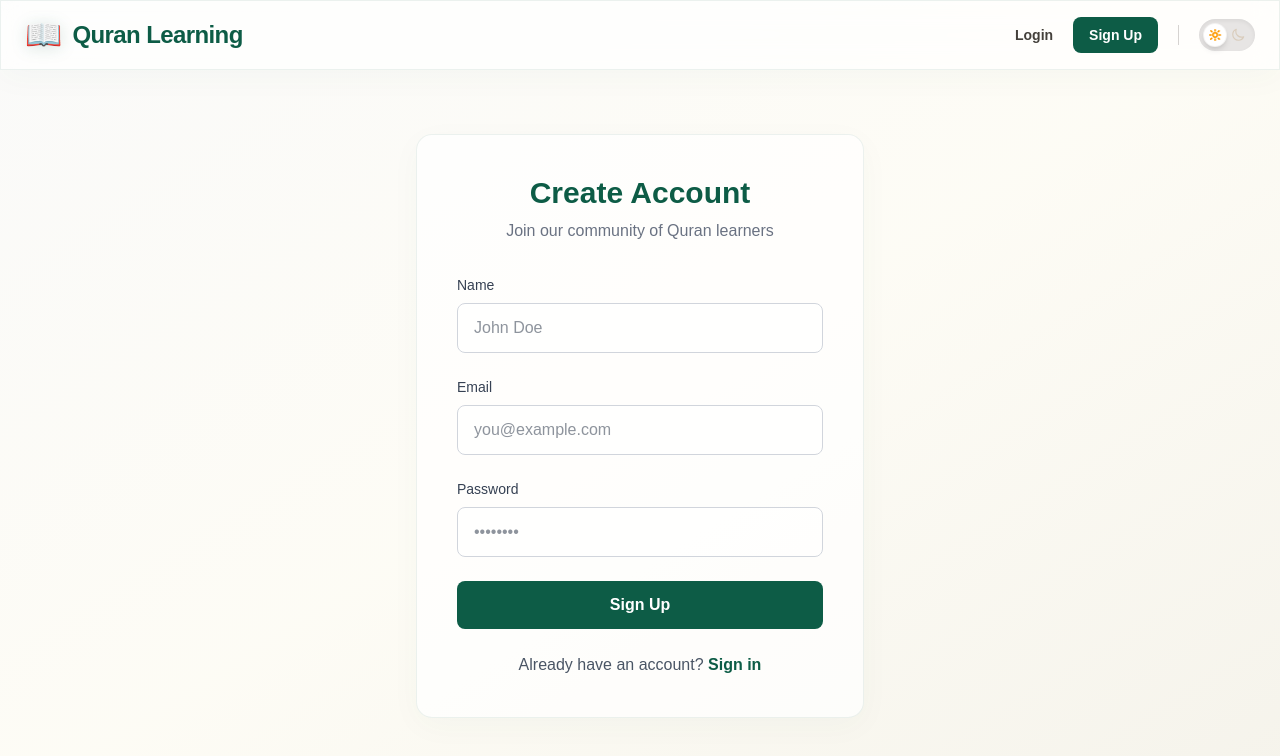
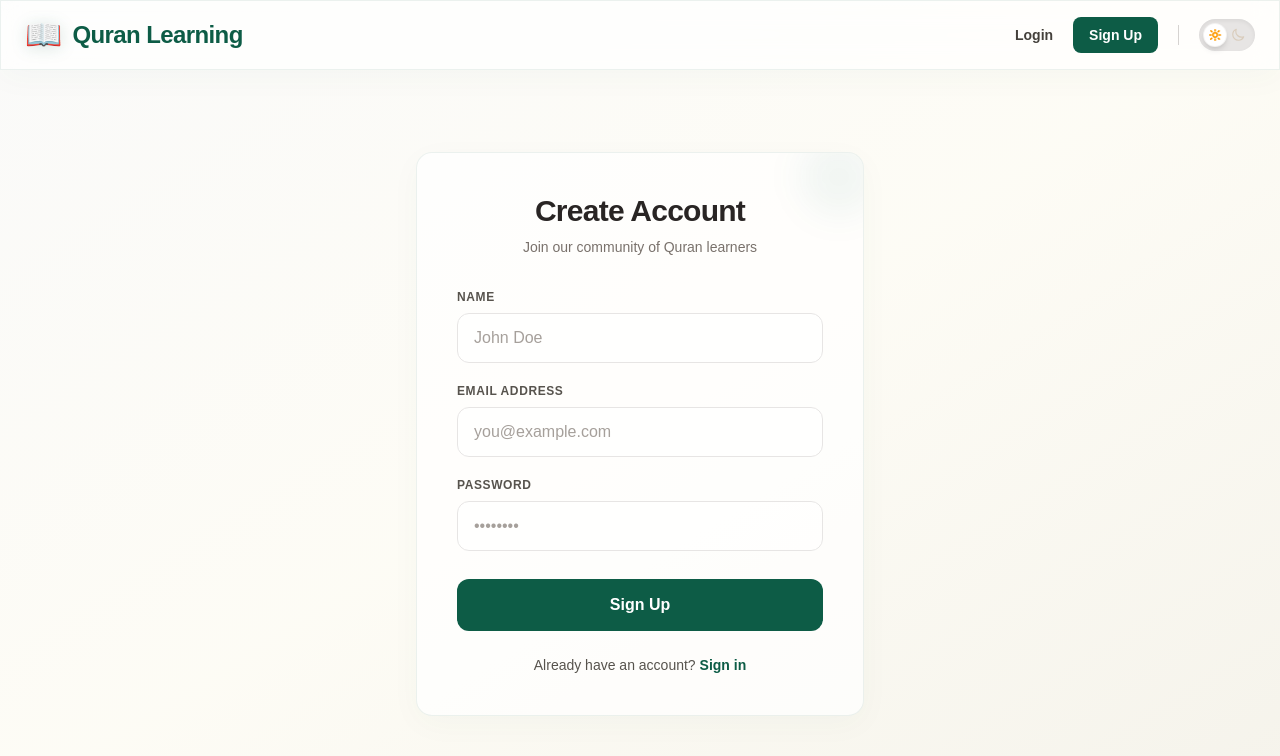
Before and after one commit to SamniHasnath/Project-Learning-27_Quran_Website, a React app in the folder frontend/: page /register in a window 1280 px wide. Shown: the top 756 px of the page. Built offline with nearby package versions, Linux system fonts and the light colour scheme; the HTML template or start-up script is replaced by a standard one.

Commit message:
feat(auth): improve registration page

```diff
--- a/frontend/src/pages/Register.jsx
+++ b/frontend/src/pages/Register.jsx
@@ -35,52 +35,54 @@ const Register = () => {
   };
 
   return (
-    <div className="min-h-[70vh] flex items-center justify-center animate-fade-in">
-      <div className="glass p-8 md:p-10 rounded-2xl w-full max-w-md border-t-4 border-t-islamic-green dark:border-t-islamic-gold shadow-2xl">
-        <div className="text-center mb-8">
-          <h2 className="text-3xl font-bold text-islamic-green dark:text-islamic-gold mb-2">Create Account</h2>
-          <p className="text-gray-500">Join our community of Quran learners</p>
+    <div className="min-h-[75vh] flex items-center justify-center animate-fade-in px-4">
+      <div className="glass p-8 md:p-10 rounded-2xl w-full max-w-md border-t-4 border-t-islamic-green dark:border-t-islamic-gold shadow-xl relative overflow-hidden">
+        <div className="absolute top-0 right-0 w-20 h-20 bg-islamic-green/5 dark:bg-islamic-gold/5 rounded-full blur-lg -translate-y-4 translate-x-4"></div>
+
+        <div className="text-center mb-8 relative">
+          <h2 className="text-3xl font-bold text-stone-800 dark:text-stone-100 mb-2 tracking-tight">Create Account</h2>
+          <p className="text-stone-500 dark:text-stone-400 text-sm">Join our community of Quran learners</p>
         </div>
 
         {error && (
-          <div className="bg-red-100 border border-red-400 text-red-700 px-4 py-3 rounded mb-4">
+          <div className="bg-red-50 dark:bg-red-950/20 border border-red-200 dark:border-red-900/30 text-red-600 dark:text-red-400 px-4 py-3 rounded-xl mb-6 text-sm font-semibold">
             {error}
           </div>
         )}
 
-        <form onSubmit={handleSubmit} className="space-y-6">
+        <form onSubmit={handleSubmit} className="space-y-5">
           <div>
-            <label className="block text-sm font-medium mb-2 text-gray-700 dark:text-gray-300">Name</label>
+            <label className="block text-xs font-semibold uppercase tracking-wider mb-2 text-stone-600 dark:text-stone-400">Name</label>
             <input
               type="text"
               required
               value={name}
               onChange={(e) => setName(e.target.value)}
-              className="w-full px-4 py-3 rounded-lg border border-gray-300 dark:border-gray-600 bg-white/50 dark:bg-black/20 focus:outline-none focus:ring-2 focus:ring-islamic-green dark:focus:ring-islamic-gold"
+              className="w-full px-4 py-3 rounded-xl border border-stone-200 dark:border-stone-800 bg-white/50 dark:bg-stone-900/40 text-stone-800 dark:text-stone-100 placeholder-stone-400 dark:placeholder-stone-600 focus:outline-none focus:border-islamic-green/40 dark:focus:border-islamic-gold/40 focus:ring-2 focus:ring-islamic-green/10 dark:focus:ring-islamic-gold/10 transition-all duration-300"
               placeholder="John Doe"
             />
           </div>
 
           <div>
-            <label className="block text-sm font-medium mb-2 text-gray-700 dark:text-gray-300">Email</label>
+            <label className="block text-xs font-semibold uppercase tracking-wider mb-2 text-stone-600 dark:text-stone-400">Email Address</label>
             <input
               type="email"
               required
               value={email}
               onChange={(e) => setEmail(e.target.value)}
-              className="w-full px-4 py-3 rounded-lg border border-gray-300 dark:border-gray-600 bg-white/50 dark:bg-black/20 focus:outline-none focus:ring-2 focus:ring-islamic-green dark:focus:ring-islamic-gold"
+              className="w-full px-4 py-3 rounded-xl border border-stone-200 dark:border-stone-800 bg-white/50 dark:bg-stone-900/40 text-stone-800 dark:text-stone-100 placeholder-stone-400 dark:placeholder-stone-600 focus:outline-none focus:border-islamic-green/40 dark:focus:border-islamic-gold/40 focus:ring-2 focus:ring-islamic-green/10 dark:focus:ring-islamic-gold/10 transition-all duration-300"
               placeholder="you@example.com"
             />
           </div>
 
           <div>
-            <label className="block text-sm font-medium mb-2 text-gray-700 dark:text-gray-300">Password</label>
+            <label className="block text-xs font-semibold uppercase tracking-wider mb-2 text-stone-600 dark:text-stone-400">Password</label>
             <input
               type="password"
               required
               value={password}
               onChange={(e) => setPassword(e.target.value)}
-              className="w-full px-4 py-3 rounded-lg border border-gray-300 dark:border-gray-600 bg-white/50 dark:bg-black/20 focus:outline-none focus:ring-2 focus:ring-islamic-green dark:focus:ring-islamic-gold"
+              className="w-full px-4 py-3 rounded-xl border border-stone-200 dark:border-stone-800 bg-white/50 dark:bg-stone-900/40 text-stone-800 dark:text-stone-100 placeholder-stone-400 dark:placeholder-stone-600 focus:outline-none focus:border-islamic-green/40 dark:focus:border-islamic-gold/40 focus:ring-2 focus:ring-islamic-green/10 dark:focus:ring-islamic-gold/10 transition-all duration-300"
               placeholder="••••••••"
               minLength="6"
             />
@@ -89,13 +91,13 @@ const Register = () => {
           <button
             type="submit"
             disabled={loading}
-            className="w-full py-3 rounded-lg bg-islamic-green dark:bg-islamic-gold text-white dark:text-islamic-dark font-bold hover:opacity-90 transition-opacity disabled:opacity-50"
+            className="w-full py-3.5 mt-2 rounded-xl bg-islamic-green dark:bg-islamic-gold text-white dark:text-islamic-dark font-bold hover:shadow-md hover:scale-[1.01] active:scale-[0.99] transition-all cursor-pointer disabled:opacity-50 disabled:cursor-not-allowed"
           >
             {loading ? 'Creating Account...' : 'Sign Up'}
           </button>
         </form>
 
-        <p className="mt-6 text-center text-gray-600 dark:text-gray-400">
+        <p className="mt-6 text-center text-sm text-stone-600 dark:text-stone-400">
           Already have an account?{' '}
           <Link to="/login" className="text-islamic-green dark:text-islamic-gold font-bold hover:underline">
             Sign in
```
